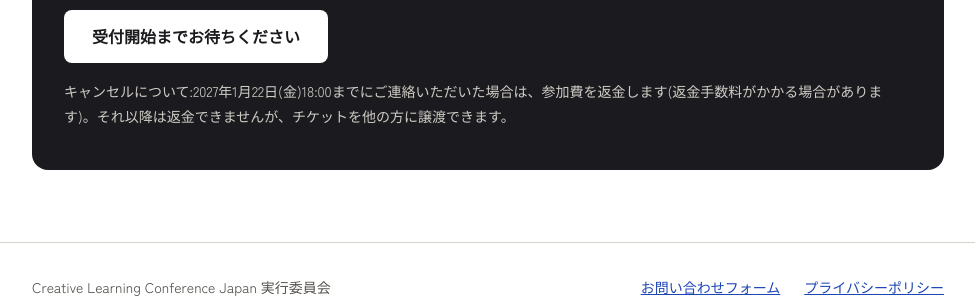
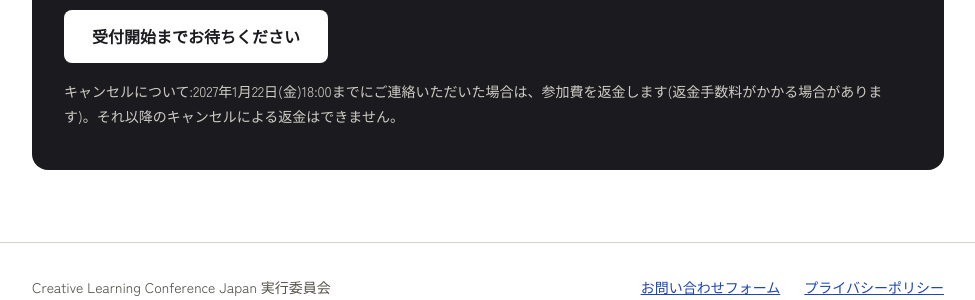
Before and after one commit to clc-japan/2027, a Jekyll site: the page built from index.md, in a window 1280 px wide and 900 px high, scrolled down 3966 px. Shown: the part 552-852 px from the top of the window, without its empty margins (152-1127 px from the left). Built offline with Jekyll 4.4.1, drawn with Linux system fonts in a browser that asks for light colours.

Commit message:
キャンセル方針からチケット譲渡の記載を削除
Co-Authored-By: Claude Opus 5.5 <noreply@anthropic.com>
Claude-Session: https://claude.ai/code/session_01DKnuBg6vW68knGXiz4kfn4

```diff
--- a/index.md
+++ b/index.md
@@ -100,7 +100,7 @@ tracks:
 # PeatixのイベントページのURLを入れます。
 # 空欄 "" のあいだは「受付開始までお待ちください」と表示されます。
 apply_url: ""
-cancel: "2027年1月22日(金)18:00までにご連絡いただいた場合は、参加費を返金します(返金手数料がかかる場合があります)。それ以降は返金できませんが、チケットを他の方に譲渡できます。"
+cancel: "2027年1月22日(金)18:00までにご連絡いただいた場合は、参加費を返金します(返金手数料がかかる場合があります)。それ以降のキャンセルによる返金はできません。"
 
 # --- お問い合わせ ---
 # お問い合わせフォーム(Googleフォーム)のURLです。
```
